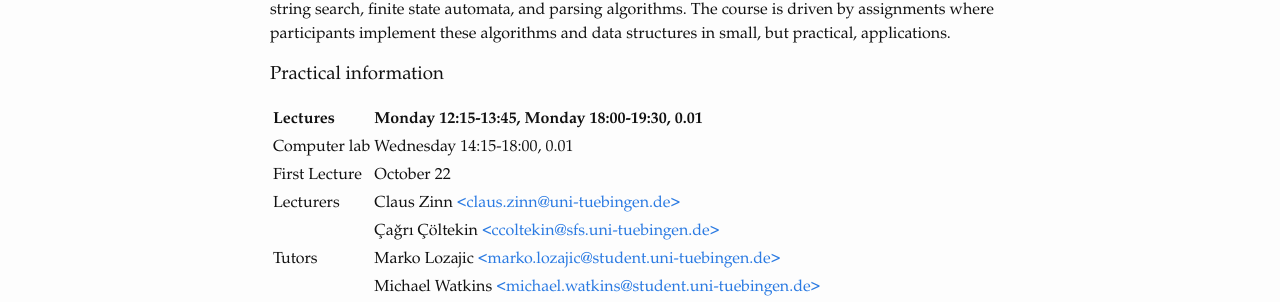
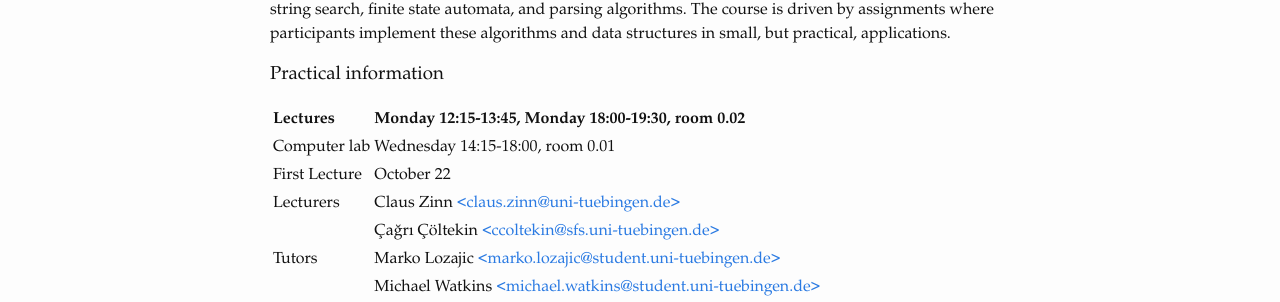
Before and after one commit to dsacl3-2018/dsacl3-2018.github.io, a Jekyll site: the page built from index.md, in a window 1280 px wide. Shown: the part 142-444 px from the top of the page. Built offline with Jekyll 4.4.1, drawn with Linux system fonts in a browser that asks for light colours.

Commit message:
Correct the lecture location.

```diff
--- a/index.md
+++ b/index.md
@@ -12,9 +12,9 @@ structures in small, but practical, applications.
 
 ### Practical information
 
-| Lectures      | Monday 12:15-13:45, Monday 18:00-19:30, 0.01 |
+| Lectures      | Monday 12:15-13:45, Monday 18:00-19:30, room 0.02 |
 | :---          | :--- |
-| Computer lab  | Wednesday 14:15-18:00, 0.01 |
+| Computer lab  | Wednesday 14:15-18:00, room 0.01 |
 | First Lecture | October 22 |
 | Lecturers     | Claus Zinn [\<claus.zinn@uni-tuebingen.de\>](mailto:claus.zinn@uni-tuebingen.de) |
 |               | Çağrı Çöltekin [\<ccoltekin@sfs.uni-tuebingen.de\>](mailto:ccoltekin@sfs.uni-tuebingen.de) |
```
